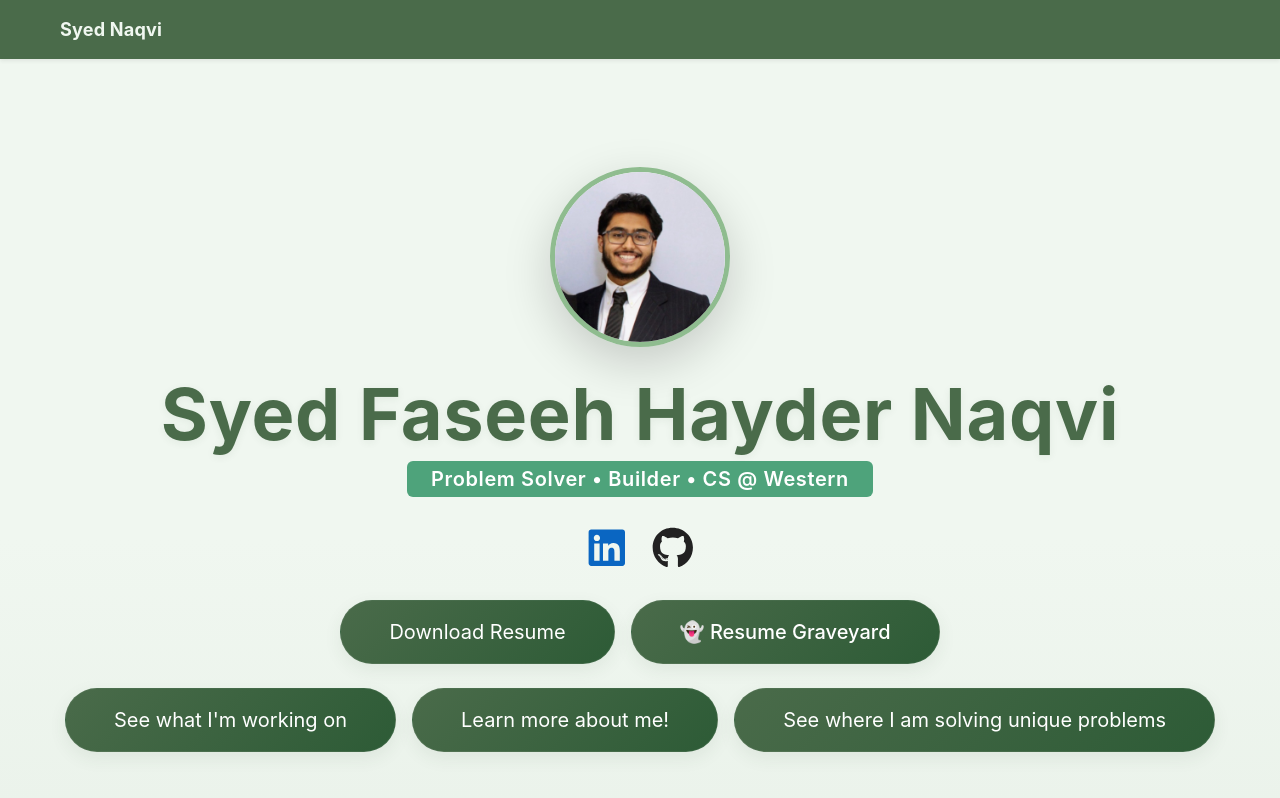
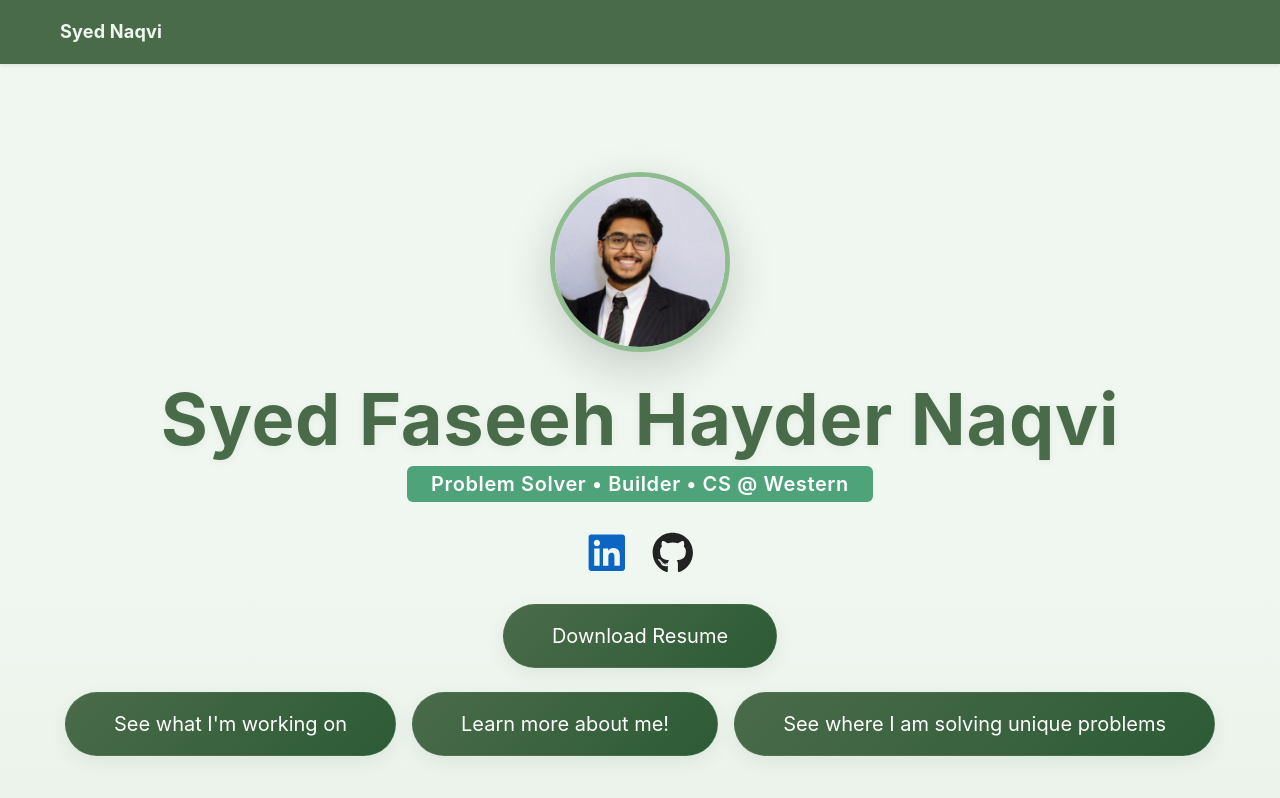
Before and after one commit to Faseeh-Naqvi/faseeh.ca, a React (Create React App) app in the folder my-portfolio/: page / in a window 1280 px wide. Shown: the top 798 px of the page. Built offline with nearby package versions, Linux system fonts and the light colour scheme.

Commit message:
Enhance navbar styles for improved visibility and adjust Home page links for clarity

```diff
--- a/my-portfolio/src/index.css
+++ b/my-portfolio/src/index.css
@@ -4,6 +4,10 @@
   background: var(--bs-dark) !important;
   color: #f0f7f0 !important;
   box-shadow: 0 2px 12px rgba(44, 62, 80, 0.04);
+  min-height: 64px !important;
+  z-index: 1050 !important;
+  position: relative;
+  opacity: 1 !important;
 }
 .navbar .navbar-brand,
 .navbar .nav-link {
--- a/my-portfolio/src/pages/Home.js
+++ b/my-portfolio/src/pages/Home.js
@@ -59,28 +59,17 @@ export default function Home() {
           >
             Download Resume
           </a>
-          <button
-            className="btn btn-lg btn-theme rounded-pill px-5 py-3 fs-5"
-            onClick={() => setShowGraveyard(true)}
-            style={{ fontWeight: 500 }}
-          >
-            👻 Resume Graveyard
-          </button>
         </div>
 
         {/* Quick Links */}
         <div className="d-flex flex-column flex-sm-row gap-3 align-items-center mt-2">
           <a href="/businesses" className="btn btn-lg btn-theme rounded-pill px-5 py-3 fs-5">See what I'm working on</a>
           <a href="/about" className="btn btn-lg btn-theme rounded-pill px-5 py-3 fs-5">Learn more about me!</a>
-          <a href="/projects" className="btn btn-lg btn-theme rounded-pill px-5 py-3 fs-5">See where I am solving unique problems</a>
+          <a href="/experience" className="btn btn-lg btn-theme rounded-pill px-5 py-3 fs-5">See where I am solving unique problems</a>
         </div>
       </div>
 
-      {/* Resume Graveyard Component */}
-      <ResumeGraveyard
-        isOpen={showGraveyard}
-        onClose={() => setShowGraveyard(false)}
-      />
+      {/* Resume Graveyard Component hidden */}
     </>
   );
 }
```
